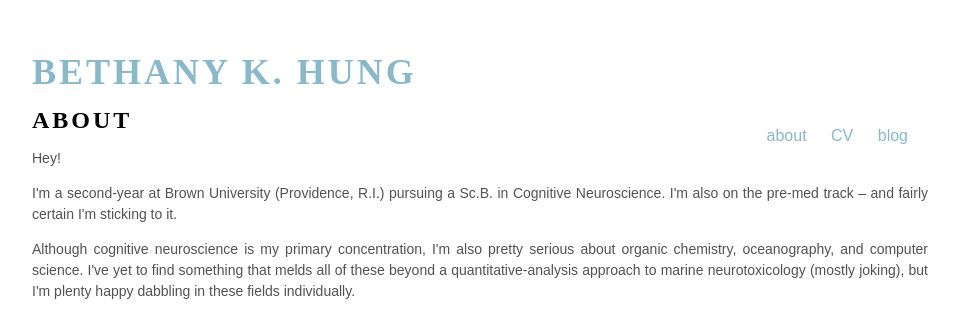
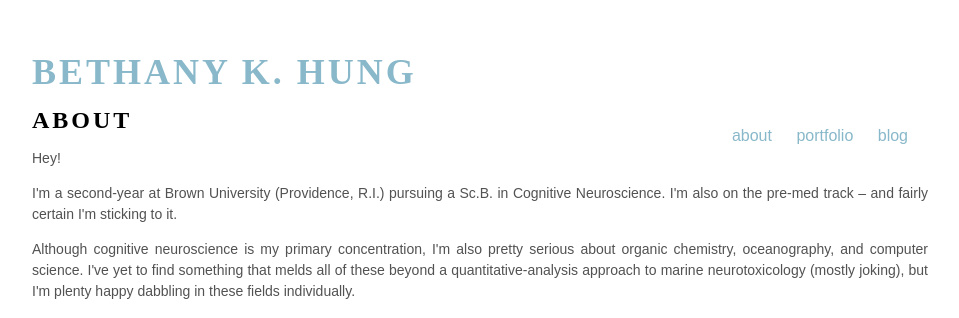
Before and after one commit to bethny/bethny.github.io, a Jekyll site: the page built from about/index.html, in a window 1280 px wide. Shown: the top 318 px of the page, without its empty margins (160-1119 px from the left). Built offline with Jekyll 4.4.1, drawn with Linux system fonts in a browser that asks for light colours; nearby versions of some CDN libraries.

Commit message:
Update pagelet.html

```diff
--- a/_layouts/pagelet.html
+++ b/_layouts/pagelet.html
@@ -11,7 +11,7 @@
 				<h2><a href="/">BETHANY K. HUNG</a></h2>
 	    		<ul>
 		        	<li><a href="/about">about</a></li>
-	        		<li><a href="/cv">CV</a></li>
+	        		<li><a href="/portfolio">portfolio</a></li>
 	        		<li><a href="/blog">blog</a></li>
 	    		</ul>
 			</nav2>
```
